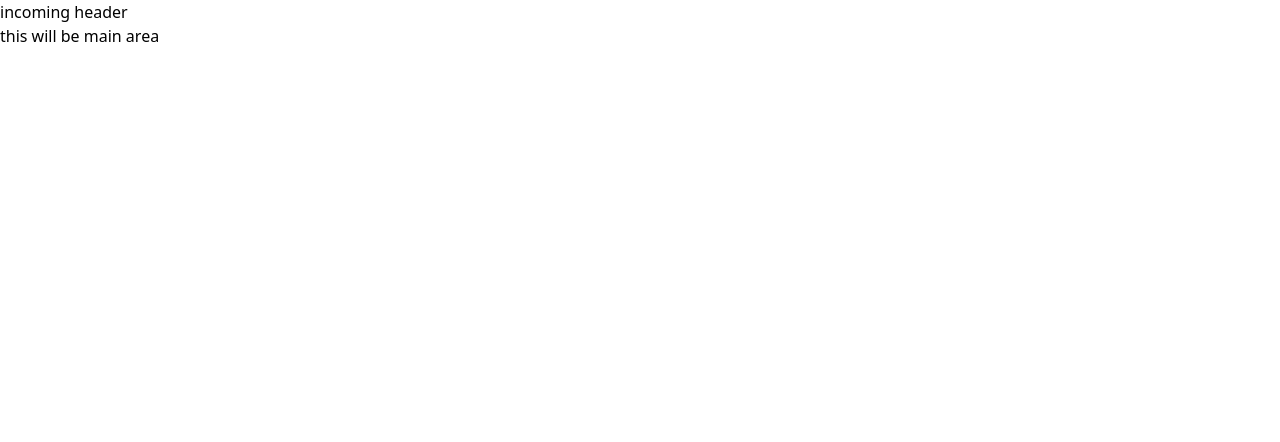
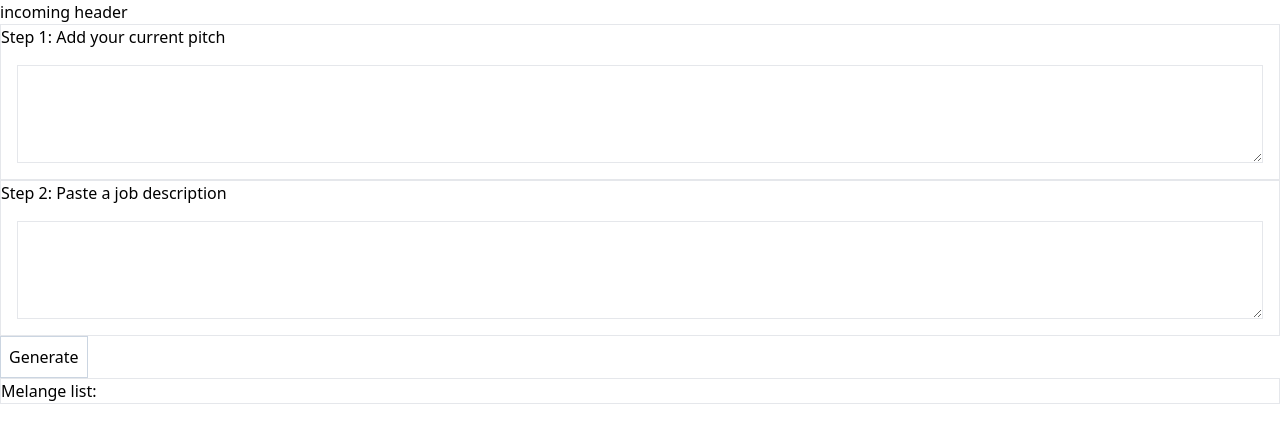
Before and after one commit to cherryontech/squadtripletech, a Vue app: page / in a window 1280 px wide. Shown: the top 442 px of the page. Built offline with nearby package versions, Linux system fonts and the light colour scheme.

Commit message:
feat: Add components to app for proof of concept

```diff
--- a/src/App.vue
+++ b/src/App.vue
@@ -1,5 +1,45 @@
 <template>
   <header>incoming header</header>
 
-  <main>this will be main area</main>
+  <main>
+    <StepInput
+      v-model:stepText="bio"
+      :stepNumber="1"
+      stepLabel="Step 1: Add your current pitch"
+    />
+
+    <StepInput
+      v-model:stepText="jobDescription"
+      :stepNumber="2"
+      stepLabel="Step 2: Paste a job description"
+    />
+
+    <BaseButton @click="createMelange">Generate</BaseButton>
+
+    <div class="border">
+      <h2>Melange list:</h2>
+      <ul>
+        <li class="m-2 border" v-for="(item, index) in melange" :key="index">
+          {{ item }}
+        </li>
+      </ul>
+    </div>
+  </main>
 </template>
+
+<script setup>
+import { ref } from 'vue'
+
+import BaseButton from './components/BaseButton.vue'
+import StepInput from './components/StepInput.vue'
+
+const bio = ref('')
+const jobDescription = ref('')
+
+const melange = ref([])
+const createMelange = () => {
+  melange.value.push(`${bio.value}, ${jobDescription.value}`)
+
+  jobDescription.value = ''
+}
+</script>
```
Also changed, not shown: 1 other file (tests, documents, lock files or other folders).
